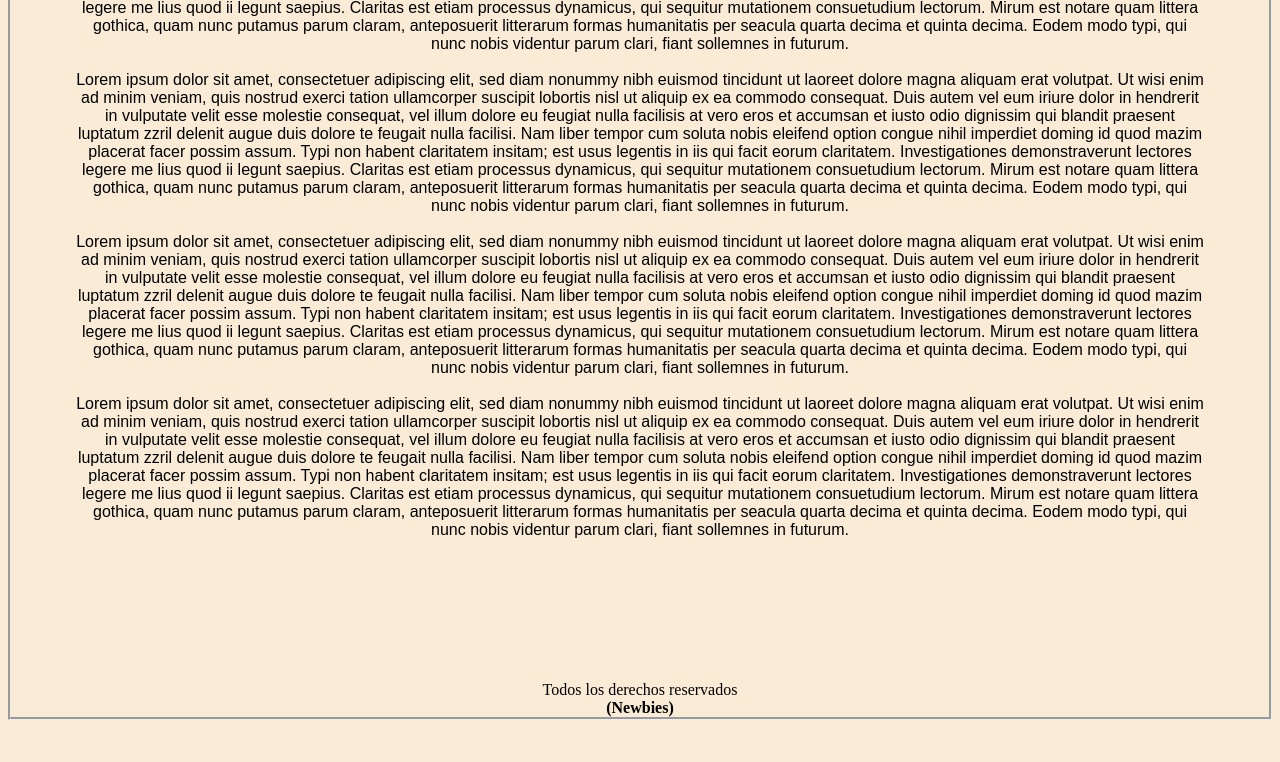
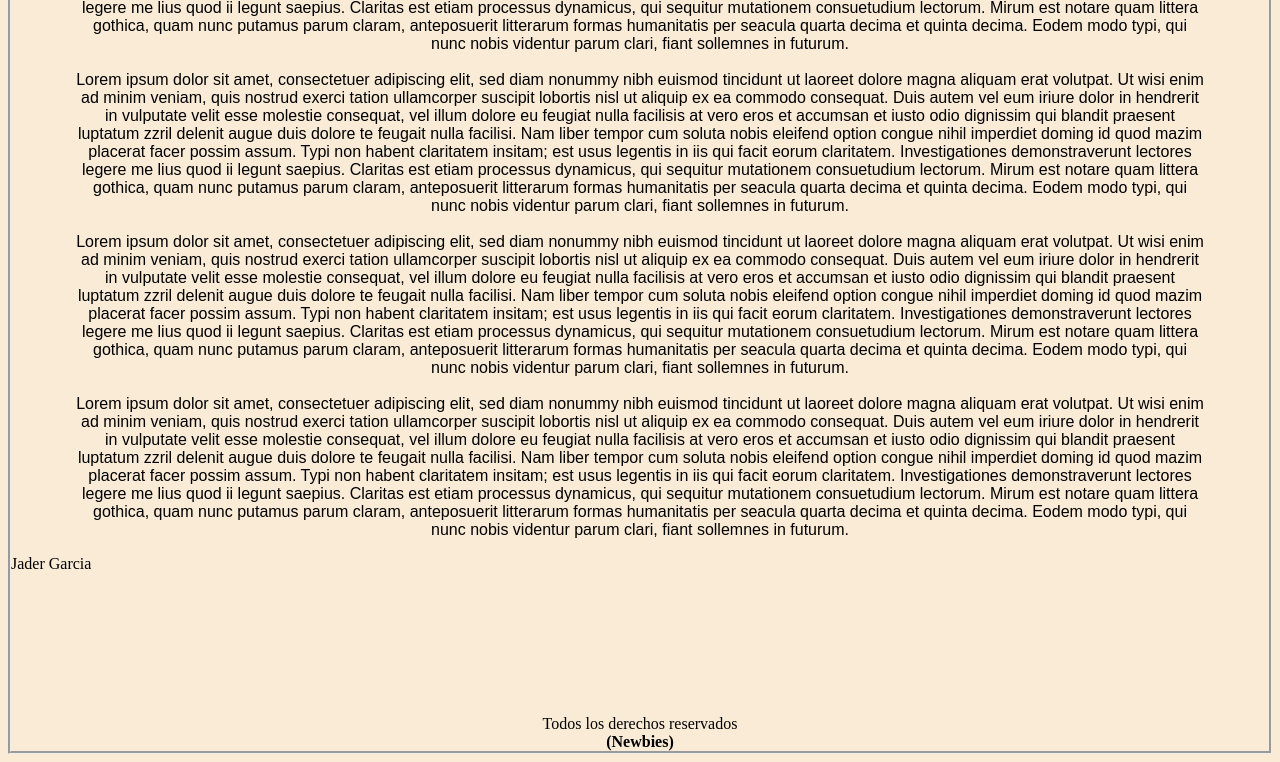
Before and after one commit to LufaRap/PaginaWeb, a plain HTML site: page index.html in a window 1280 px wide. Shown: the part 499-1261 px from the top of the page. Before the commit the page ends 1227 px from the top, so only its background shows below. Drawn offline with Linux system fonts and the light colour scheme; a web font is replaced by a local one.

Commit message:
Update index.html

```diff
--- a/index.html
+++ b/index.html
@@ -40,7 +40,8 @@
 
 
                <div class="parrafo">
-       <center>Lorem ipsum dolor sit amet, consectetuer adipiscing elit, sed diam nonummy nibh euismod tincidunt ut laoreet dolore magna aliquam erat volutpat. Ut wisi enim ad minim veniam, quis nostrud exerci tation ullamcorper suscipit lobortis nisl ut aliquip ex ea commodo consequat. Duis autem vel eum iriure dolor in hendrerit in vulputate velit esse molestie consequat, vel illum dolore eu feugiat nulla facilisis at vero eros et accumsan et iusto odio dignissim qui blandit praesent luptatum zzril delenit augue duis dolore te feugait nulla facilisi. Nam liber tempor cum soluta nobis eleifend option congue nihil imperdiet doming id quod mazim placerat facer possim assum. Typi non habent claritatem insitam; est usus legentis in iis qui facit eorum claritatem. Investigationes demonstraverunt lectores legere me lius quod ii legunt saepius. Claritas est etiam processus dynamicus, qui sequitur mutationem consuetudium lectorum. Mirum est notare quam littera gothica, quam nunc putamus parum claram, anteposuerit litterarum formas humanitatis per seacula quarta decima et quinta decima. Eodem modo typi, qui nunc nobis videntur parum clari, fiant sollemnes in futurum.
+       <center>
+           Lorem ipsum dolor sit amet, consectetuer adipiscing elit, sed diam nonummy nibh euismod tincidunt ut laoreet dolore magna aliquam erat volutpat. Ut wisi enim ad minim veniam, quis nostrud exerci tation ullamcorper suscipit lobortis nisl ut aliquip ex ea commodo consequat. Duis autem vel eum iriure dolor in hendrerit in vulputate velit esse molestie consequat, vel illum dolore eu feugiat nulla facilisis at vero eros et accumsan et iusto odio dignissim qui blandit praesent luptatum zzril delenit augue duis dolore te feugait nulla facilisi. Nam liber tempor cum soluta nobis eleifend option congue nihil imperdiet doming id quod mazim placerat facer possim assum. Typi non habent claritatem insitam; est usus legentis in iis qui facit eorum claritatem. Investigationes demonstraverunt lectores legere me lius quod ii legunt saepius. Claritas est etiam processus dynamicus, qui sequitur mutationem consuetudium lectorum. Mirum est notare quam littera gothica, quam nunc putamus parum claram, anteposuerit litterarum formas humanitatis per seacula quarta decima et quinta decima. Eodem modo typi, qui nunc nobis videntur parum clari, fiant sollemnes in futurum.
 
                  <br/>
                <br/>
@@ -59,7 +60,7 @@
                </center>
 
                      </div>
-        <p> </p>
+        <p> Jader Garcia</p>
     </p>
     <br/>
     <br/>
```
